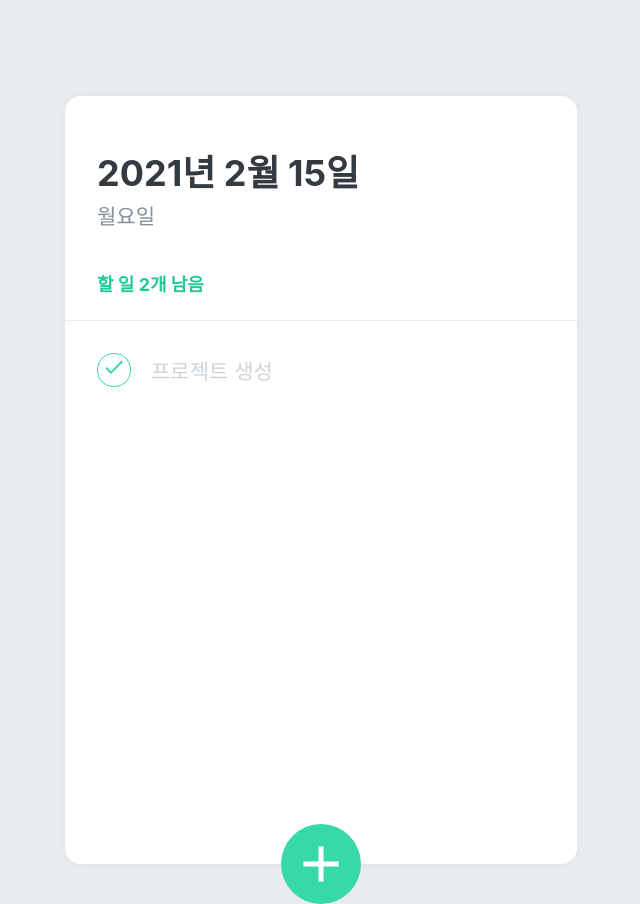
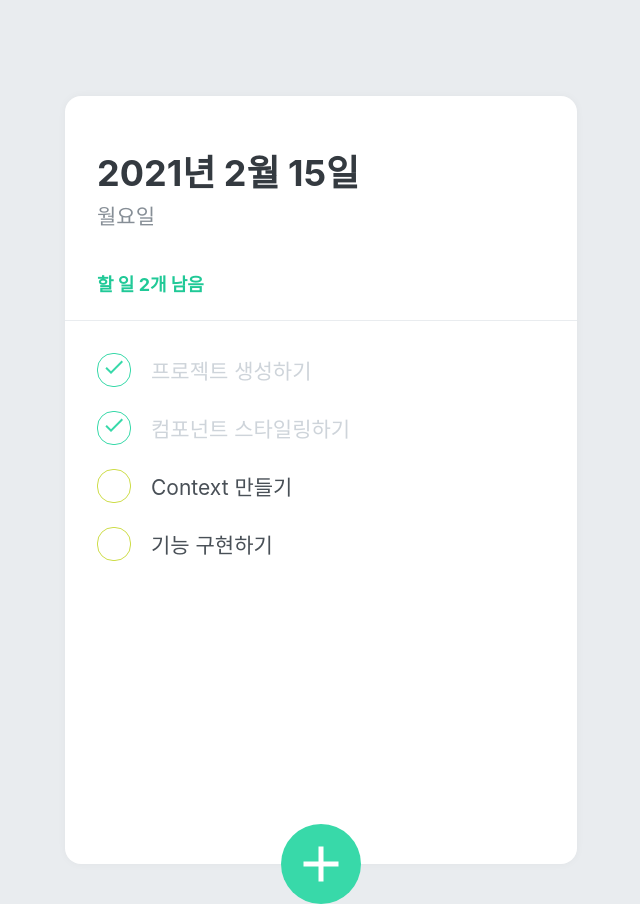
Before and after one commit to kjs0349/TodoList, a React (Create React App) app in the folder todolist/: page / in a window 1280 px wide. Shown: the whole page, without its empty margins (319-959 px from the left). Built offline with nearby package versions, Linux system fonts and the light colour scheme.

Commit message:
<TodoList> 기능 구현

```diff
--- a/todolist/src/components/TodoHead.js
+++ b/todolist/src/components/TodoHead.js
@@ -1,5 +1,6 @@
 import React from 'react';
 import styled from 'styled-components';
+import { useTodoState } from './TodoContext';
 
 const TodoHeadBlock = styled.div`
     padding: 48px 32px 24px;
@@ -26,6 +27,18 @@
 `;
 
 function TodoHead() {
+    const todos = useTodoState();
+    const undoneTasks = todos.filter(todo => !todo.done);
+
+    const today = new Date();
+    const dateString = today.toLocaleDateString('ko-KR', {
+        year: 'numeric',
+        month: 'long',
+        day: 'numeric'
+    });
+    const dayName = today.toLocaleDateString('ko-KR', {
+        weekday: 'long'
+    });
     return (
         <TodoHeadBlock>
             <h1>2021년 2월 15일</h1>
--- a/todolist/src/components/TodoList.js
+++ b/todolist/src/components/TodoList.js
@@ -11,10 +11,17 @@
 `;
 
 function TodoList() {
-    const state = useTodoState();
+    const todos = useTodoState();
     return (
         <TodoListBlock>
-            <TodoItem text="프로젝트 생성" done={true} />
+            {todos.map(todo => (
+                <TodoItem
+                    key={todo.id}
+                    id={todo.id}
+                    text={todo.text}
+                    done={todo.done}
+                />
+            ))}
         </TodoListBlock>
     );
 }
```
